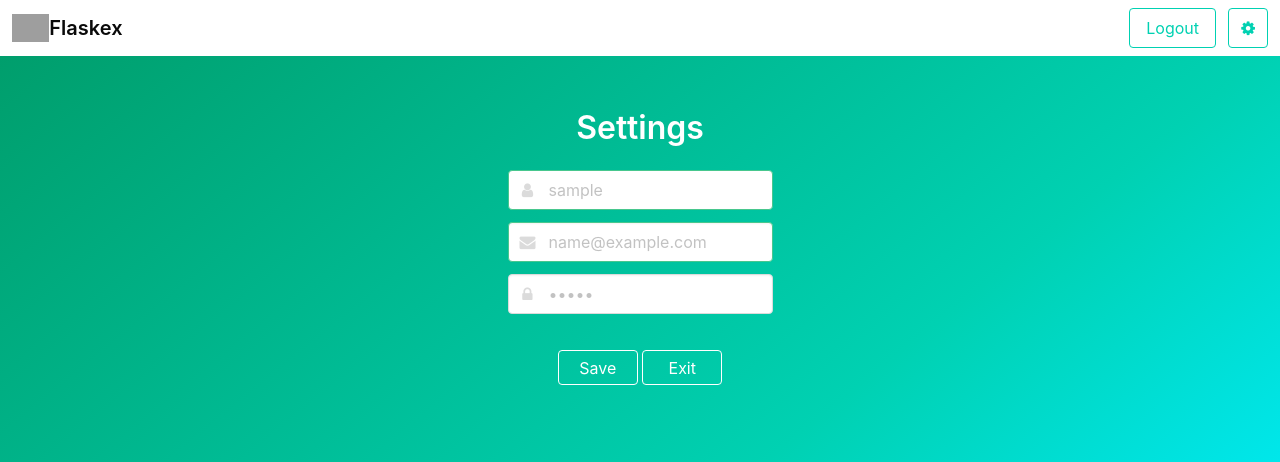
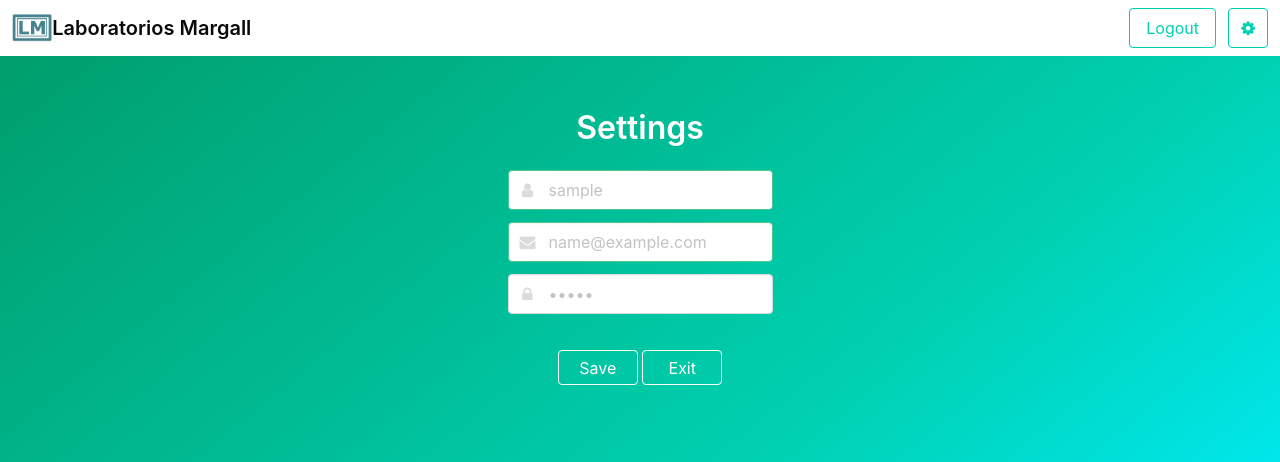
Before and after one commit to dimacio/LM, a Flask app: page /settings in a window 1280 px wide. Shown: the top 462 px of the page. Run offline with Flask 2, Linux system fonts and the light colour scheme; the visitor is signed in with stand-in values (Sample User, id 1); data comes from the database, SQL or seed files in the repository; some libraries are stand-ins or nearby versions; grey boxes are pictures that could not be loaded.

Commit message:
change header

```diff
--- a/templates/navbar.html
+++ b/templates/navbar.html
@@ -2,8 +2,8 @@
   <nav class="navbar is-transparent">
     <div class="navbar-brand">
       <a class="navbar-item" href="/">
-        <img src="https://github.com/anfederico/Flaskex/raw/master/media/flaskex-logo.png" alt="Flaskex_logo">
-        <h6 href="/" class="subtitle"><strong>Flaskex</strong></h6>
+        <img src="https://github.com/dimacio/LM/blob/media/LM%20logo.png" alt="LM">
+        <h6 href="/" class="subtitle"><strong>Laboratorios Margall</strong></h6>
       </a>
       <div id="navbar-burger-id" class="navbar-burger burger" data-target="navbar-menu-id">
         <span></span>
```
